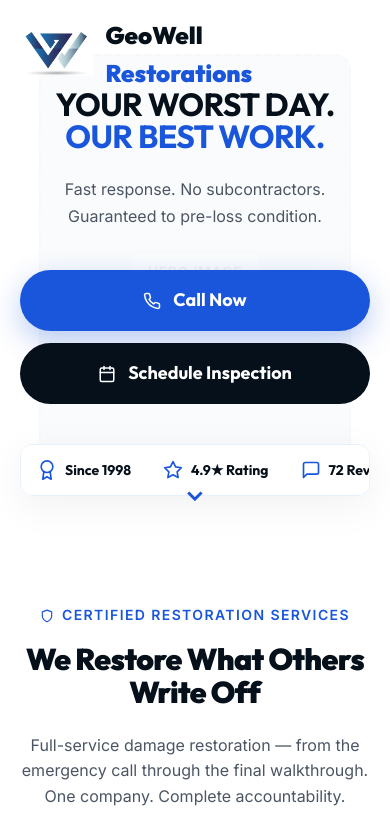
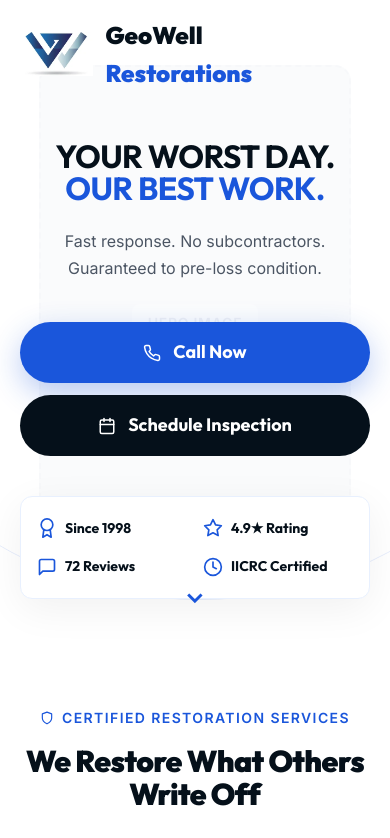
Before and after one commit to jangonzalez100/Geowell-Restorations, a React (Vite) app: page / in a window 390 px wide. Shown: the top 838 px of the page. Built offline with nearby package versions, Linux system fonts and the light colour scheme.

Commit message:
style: optimize hero padding and refactor trust bar layout for mobile responsiveness

```diff
--- a/src/components/Hero.jsx
+++ b/src/components/Hero.jsx
@@ -13,7 +13,7 @@ const trustItems = [
 ]
 
 /* ─────────────────────────────────────────────────────────────────
-   PARALLAX SHAPE — decorative background element with reduced scroll rate
+   PARALLAX SHAPE - decorative background element with reduced scroll rate
 ───────────────────────────────────────────────────────────────── */
 function ParallaxShape({ className, yRange }) {
   const { scrollY } = useScroll()
--- a/src/components/ProcessScrollytelling.jsx
+++ b/src/components/ProcessScrollytelling.jsx
@@ -10,7 +10,7 @@ const steps = [
     Icon:    FiPhone,
     title:   'Call Us Anytime',
     heading: "We Answer When Others Don't.",
-    body:    'Our live dispatch team operates around the clock — 365 days a year. No answering services, no callbacks. A certified technician picks up, asks exactly the right questions, and has a crew moving to your address within minutes of your call.',
+    body:    'Our live dispatch team operates around the clock, 365 days a year. No answering services, no callbacks. A certified technician picks up, asks exactly the right questions, and has a crew moving to your address within minutes of your call.',
     detail:  'Response time target: under 60 minutes to your door.',
   },
   {
@@ -18,7 +18,7 @@ const steps = [
     Icon:    FiSearch,
     title:   'We Assess & Document',
     heading: 'Total Clarity Before a Single Nail Moves.',
-    body:    "Our technicians perform a thorough scope inspection, document every square foot of damage with photographic evidence, and produce a detailed estimate written to your insurer's standards. You understand exactly what's happening, and why — before we begin.",
+    body:    "Our technicians perform a thorough scope inspection, document every square foot of damage with photographic evidence, and produce a detailed estimate written to your insurer's standards. You understand exactly what's happening, and why, before we begin.",
     detail:  'IICRC-certified assessment. Insurance-ready documentation.',
   },
   {
@@ -103,7 +103,7 @@ export default function ProcessScrollytelling() {
         <div className="process-cta-wrap">
           <a href="tel:+18774369355" className="btn btn--primary btn--large">
             <FiPhone aria-hidden="true" />
-            Start the Process — Call Now
+            Start the Process: Call Now
             <FiArrowRight aria-hidden="true" />
           </a>
         </div>
--- a/src/components/Services.jsx
+++ b/src/components/Services.jsx
@@ -24,7 +24,7 @@ const services = [
     Icon:     FiDroplet,
     title:    'Water Damage',
     tagline:  'Every minute counts.',
-    desc:     'Burst pipes, appliance failures, and structural flooding require immediate action. Our IICRC-certified technicians extract standing water, deploy industrial drying arrays, and monitor moisture levels until your property is structurally dry — eliminating the window for mold colonization.',
+    desc:     'Burst pipes, appliance failures, and structural flooding require immediate action. Our IICRC-certified technicians extract standing water, deploy industrial drying arrays, and monitor moisture levels until your property is structurally dry, eliminating the window for mold colonization.',
     bullets:  ['Emergency extraction', 'Structural drying', 'Mold prevention protocol'],
   },
   {
@@ -32,7 +32,7 @@ const services = [
     Icon:    FiZap,
     title:   'Fire & Smoke',
     tagline: 'Damage beyond what you can see.',
-    desc:    'Smoke infiltrates wall cavities, ductwork, and materials far beyond the burn zone. We eliminate odor at the molecular level — not with masking agents — and rebuild to pre-loss condition.',
+    desc:    'Smoke infiltrates wall cavities, ductwork, and materials far beyond the burn zone. We eliminate odor at the molecular level, not with masking agents, and rebuild to pre-loss condition.',
     bullets: ['Board-up & securing', 'Soot & odor elimination', 'Full structural rebuild'],
   },
   {
@@ -147,7 +147,7 @@ export default function Services() {
             We Restore What Others Write Off
           </h2>
           <p className="section-subhead">
-            Full-service damage restoration — from the emergency call through the
+            Full-service damage restoration: from the emergency call through the
             final walkthrough. One company. Complete accountability.
           </p>
         </motion.header>
--- a/src/index.css
+++ b/src/index.css
@@ -376,11 +376,11 @@ ul, ol { margin: 0; padding: 0; list-style: none; }
 /* ============================================================
    ABOUT & LEGACY
 ============================================================ */
-/* Legacy tribute — white bg, centered */
+/* Legacy tribute: white bg, centered */
 .legacy { background: #ffffff; }
 .legacy__inner { max-width: 700px; margin: 0 auto; text-align: center; }
 
-/* About GeoWell — light blue bg, centered */
+/* About GeoWell: light blue bg, centered */
 .about-geowell { background: #e8f0fe; }
 .about-geowell__inner { max-width: 720px; margin: 0 auto; }
 
@@ -551,7 +551,7 @@ ul, ol { margin: 0; padding: 0; list-style: none; }
 }
 
 /* ============================================================
-   MOBILE OPTIMIZATION — 768px and below
+   MOBILE OPTIMIZATION - 768px and below
 ============================================================ */
 @media (max-width: 768px) {
 
@@ -593,7 +593,7 @@ ul, ol { margin: 0; padding: 0; list-style: none; }
   .btn { min-height: 48px; }
 
   /* ── Hero ── */
-  .hero { padding: 100px 0 60px; min-height: auto; }
+  .hero { padding: 150px 0 60px; min-height: auto; }
   .hero__heading { font-size: 2.5rem; }
   .hero__content { text-align: center; }
   .hero__subhead { margin: 0 auto 2.5rem; font-size: 1.0625rem; }
@@ -604,16 +604,15 @@ ul, ol { margin: 0; padding: 0; list-style: none; }
   .trust-bar {
     width: 100%;
     border-radius: 12px;
-    overflow-x: auto;
-    flex-wrap: nowrap;
-    justify-content: flex-start;
-    padding: 1rem 1.25rem;
+    display: grid;
+    grid-template-columns: 1fr 1fr;
     gap: 1.25rem;
-    -ms-overflow-style: none;
-    scrollbar-width: none;
+    padding: 1.5rem 1rem;
+    justify-content: center;
+    overflow-x: visible;
   }
-  .trust-bar::-webkit-scrollbar { display: none; }
-  .trust-bar__item { font-size: 0.875rem; white-space: nowrap; }
+  .trust-bar__divider { display: none; }
+  .trust-bar__item { font-size: 0.875rem; white-space: normal; justify-content: flex-start; }
 
   /* ── Services ── */
   .services__grid { grid-template-columns: 1fr; }
@@ -681,18 +680,18 @@ ul, ol { margin: 0; padding: 0; list-style: none; }
 }
 
 /* ============================================================
-   MOBILE OPTIMIZATION — 480px and below (phone)
+   MOBILE OPTIMIZATION - 480px and below (phone)
 ============================================================ */
 @media (max-width: 480px) {
 
-  .hero { padding: 88px 0 48px; }
+  .hero { padding: 140px 0 48px; }
   .hero__heading { font-size: 2rem; }
   .hero__subhead { font-size: 1rem; }
 
   .section-heading { font-size: 1.875rem; }
   .section-subhead { font-size: 1rem; }
 
-  .trust-bar { gap: 1rem; padding: 0.875rem 1rem; }
+  .trust-bar { gap: 1rem; padding: 1.25rem 1rem; }
 
   .service-card__title { font-size: 1.5rem; }
   .service-card__desc { font-size: 1rem; }
```
Also changed, not shown: src/App.jsx (+18 -18 lines).
